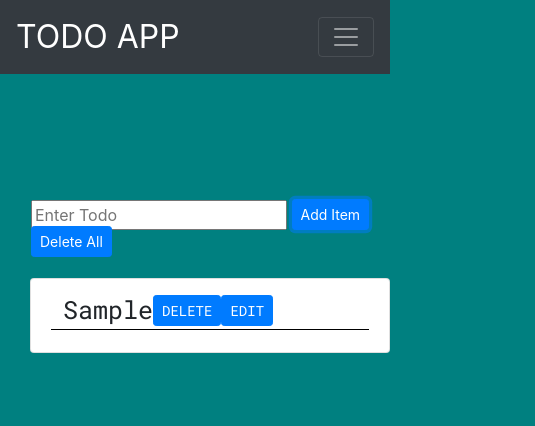
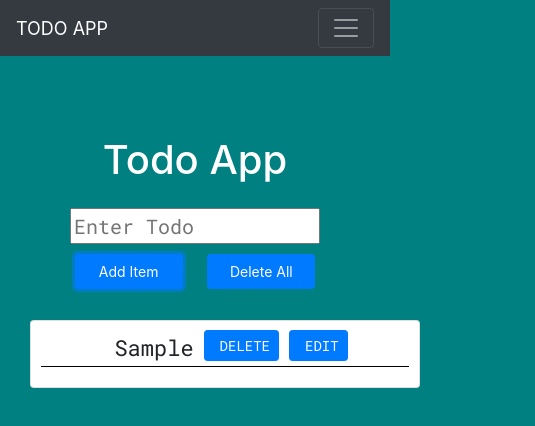
Before and after one commit to HamzaAhmedSheikh/todo_app, a plain HTML site: page index.html in a window 390 px wide. Both pictures are taken after typing "Sample" into the empty fields and a click on the button "Add Item". Shown: the whole page, 535 px wide, since content can reach past the window. Drawn offline with Linux system fonts and the light colour scheme.

Commit message:
todo app complete

```diff
--- a/app.js
+++ b/app.js
@@ -13,7 +13,7 @@ function addTodo() {
     var delBtn = document.createElement("button")
     var delText = document.createTextNode("DELETE")
 
-      delBtn.setAttribute("class", 'btn btn-primary btn-sm')
+      delBtn.setAttribute("class", 'btn btn-primary btn-sm butt')
       delBtn.setAttribute("onclick", "deleteItem(this)")
       delBtn.appendChild(delText)
 
@@ -21,7 +21,7 @@ function addTodo() {
     var editBtn = document.createElement("button")
     var editText = document.createTextNode("EDIT")
 
-       editBtn.setAttribute("class", 'btn btn-primary btn-sm')
+       editBtn.setAttribute("class", 'btn btn-primary btn-sm butt')
        editBtn.setAttribute("onclick", "editItem(this)")
        editBtn.appendChild(editText)
 
--- a/index.html
+++ b/index.html
@@ -20,19 +20,21 @@
           </nav>
     </div>
 
+
  <div class="div">
-   <div class="container" style="width: 420px;">
+   <div class="container li">
+     <h1 class="text"> Todo App </h1>
     <div class="input">
-        <input type="text" id="todo-item" placeholder="Enter Todo">
+        <input type="text" id="todo-item" placeholder="Enter Todo"> <br />
         <button type="button"
-                class="btn btn-primary btn-sm"
+                class="btn btn-primary btn-sm btns"
                 onclick="addTodo()"> Add Item </button>
         <button  type="button"
-                 class="btn btn-primary btn-sm"
+                 class="btn btn-primary btn-sm btns"
                  onclick="deleteAll()">  Delete All  </button>
     </div>
 
-     <div class="container">
+     <div class="container ul">
        <ul class="list-group" id="list">
        </ul>
      </div>
--- a/style.css
+++ b/style.css
@@ -1,14 +1,20 @@
 
 .navbar-brand {
-    font-size: 32px;
+    font-size: 26px;
 }
 
 #list {
     list-style-type: none;
+    padding: 10px;
+    width: 490px;
 }
 
 .div {
-    padding-top: 110px;
+    display: flex;
+    justify-content: center;
+    align-items: center;
+    padding-top: 45px;
+    text-align: center;
 }
 
 li {
@@ -16,14 +22,80 @@ li {
     margin-bottom: 10px;
     padding-left: 12px;
     font-family: 'Roboto Mono', monospace;
-    font-size: 25px;
+    font-size: 22px;
 }
+
 
 .input {
     margin-bottom: 5px;
     padding: 16px;
 }
 
+#todo-item {
+    width: 320px;
+    font-size: 20px;
+    font-family: 'Roboto Mono', monospace;
+}
+
 .btn {
     margin-top: -4px;
 }
+
+.butt {
+    margin-left: 10px;
+    padding-left: 15px;
+    text-align: center;
+    margin-bottom: 5px;
+}
+
+.btns {
+    margin-top: 10px;
+    padding: 6px;
+    width: 12%;
+    margin: 10px;
+}
+
+/* .li {
+    width: 590px;
+} */
+
+.text {
+    color: white;
+    text-align: center;
+    /* border: 1px solid red;
+    background-color: green;
+    padding: 10px;
+    width: 505px; */
+}
+
+.ul {
+    width: 520px;
+}
+
+@media (max-width: 575.98px) {
+    .navbar-brand {
+        font-size: 18px;
+    }
+
+    .div {
+        padding-top: 80px;
+        text-align: center
+    }
+
+    #todo-item {
+        width: 250px;
+        font-size: 20px;
+        font-family: 'Roboto Mono', monospace;
+    }
+
+    #list {
+        width: 390px;
+    }
+
+    .btns {
+        margin-top: 10px;
+        padding: 6px;
+        width: 33%;
+        margin: 10px;
+    }
+}
```
